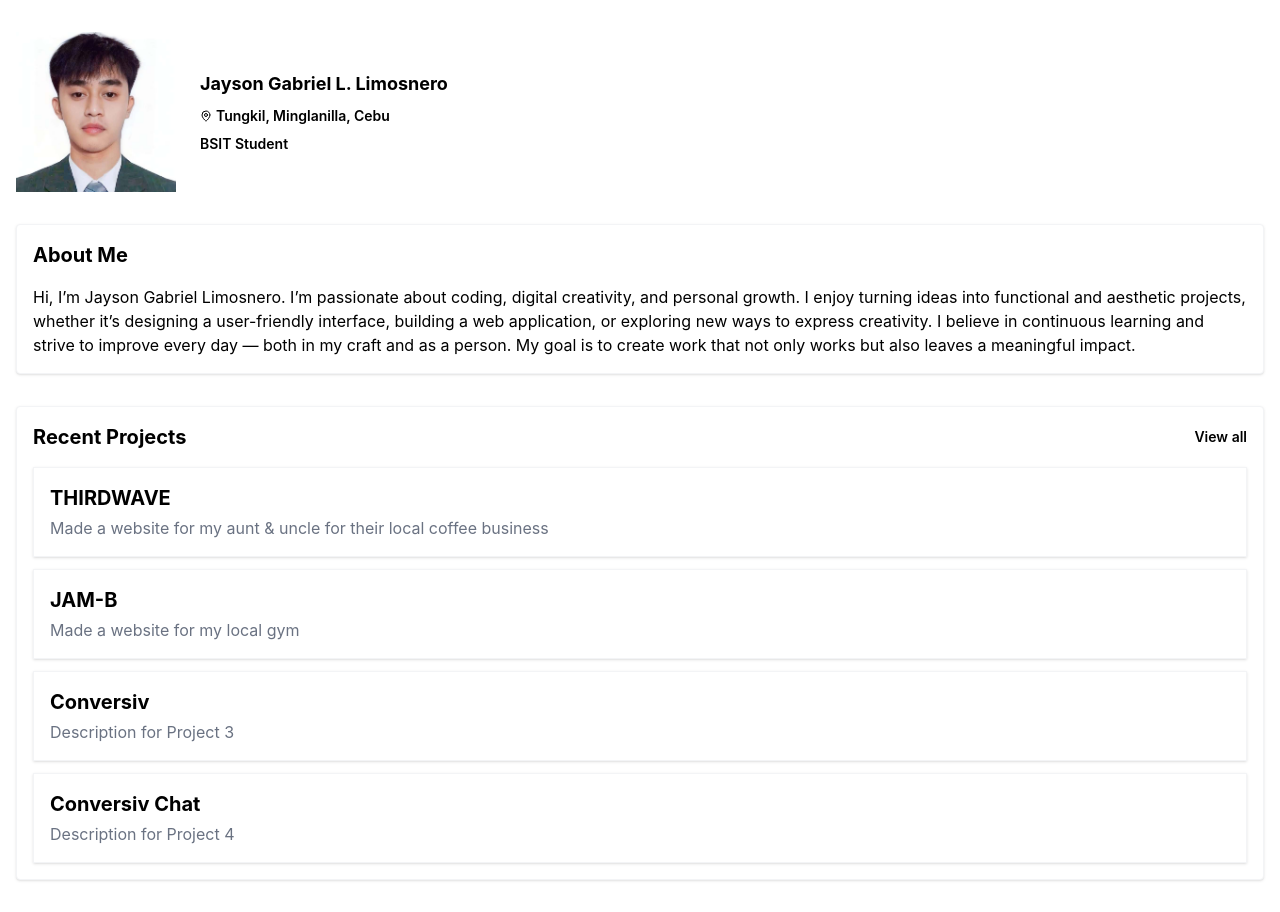
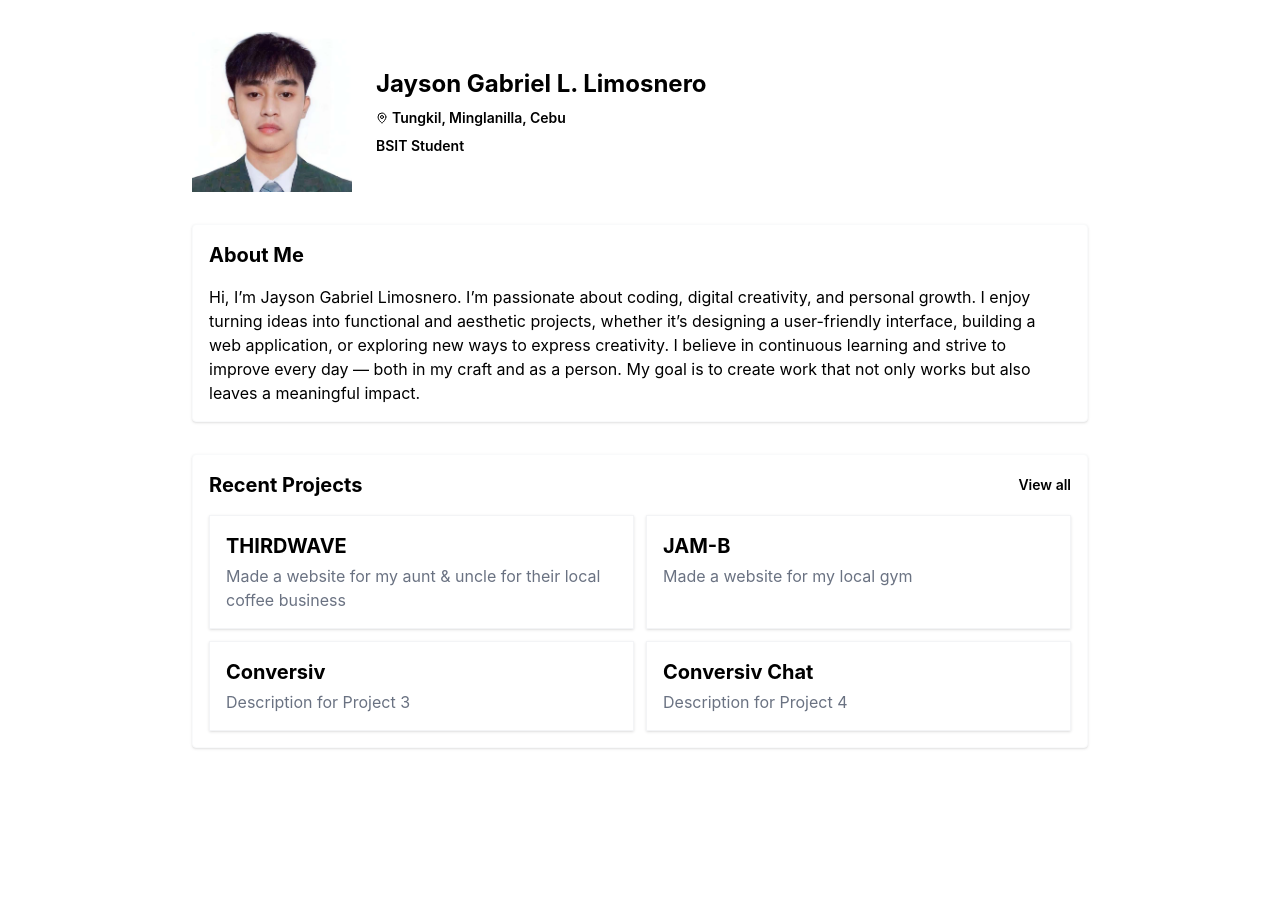
Before and after one commit to Sonix-J/Sonix-Portfolio, a React (Vite) app: page / in a window 1280 px wide. After the commit the page ends 800 px from the top, so only its background shows below. Built offline with nearby package versions, Linux system fonts and the light colour scheme.

Commit message:
adjusted larger screens view

```diff
--- a/src/components/sections/Hero.tsx
+++ b/src/components/sections/Hero.tsx
@@ -10,7 +10,7 @@ export default function Hero() {
         className="w-40 h-40 object-cover"
       />
       <div className="flex flex-col gap-2">
-        <h1 className="text-lg font-bold">Jayson Gabriel L. Limosnero</h1>
+        <h1 className="text-lg font-bold md:text-2xl">Jayson Gabriel L. Limosnero</h1>
         <p className="flex items-center text-sm gap-1 font-semibold">
           <MapPin size={12} />
           Tungkil, Minglanilla, Cebu
--- a/src/components/sections/Projects.tsx
+++ b/src/components/sections/Projects.tsx
@@ -1,15 +1,19 @@
-import { projects } from '../../lib/data'
-import ProjectCard from '../ui/ProjectCard'
-import Card from '../ui/Card'
+import { projects } from "../../lib/data";
+import ProjectCard from "../ui/ProjectCard";
+import Card from "../ui/Card";
 
 export default function Projects() {
   return (
     <Card
       title="Recent Projects"
-      action={<a href="/projects" className="text-sm font-semibold">View all</a>}
+      action={
+        <a href="/projects" className="text-sm font-semibold">
+          View all
+        </a>
+      }
     >
-      <div className="flex flex-col gap-3">
-        {projects.slice(0, 4).map(project => (
+      <div className="flex flex-col gap-3 md:grid md:grid-cols-2">
+        {projects.slice(0, 4).map((project) => (
           <ProjectCard
             key={project.id}
             title={project.title}
@@ -19,5 +23,5 @@ export default function Projects() {
         ))}
       </div>
     </Card>
-  )
+  );
 }
--- a/src/components/ui/Card.tsx
+++ b/src/components/ui/Card.tsx
@@ -7,7 +7,7 @@ type CardProps = {
 
 export default function Card({ title, children, className = '', action }: CardProps) {
   return (
-    <div className={`border border-gray-100 rounded p-4 shadow-sm bg-white ${className}`}>
+    <div className={`border border-gray-50 rounded p-4 shadow-sm bg-white ${className}`}>
       {title && (
         <div className="flex items-center justify-between mb-4">
           <h2 className="text-xl font-bold">{title}</h2>
--- a/src/pages/Home.tsx
+++ b/src/pages/Home.tsx
@@ -4,7 +4,7 @@ import Projects from '../components/sections/Projects'
 
 export default function Home() {
   return (
-    <main className="flex flex-col gap-8 px-4 py-8">
+    <main className="flex flex-col gap-8 px-4 py-8 md:px-32 max-w-6xl mx-auto">
       <Hero />
       <About />
       <Projects />
```
